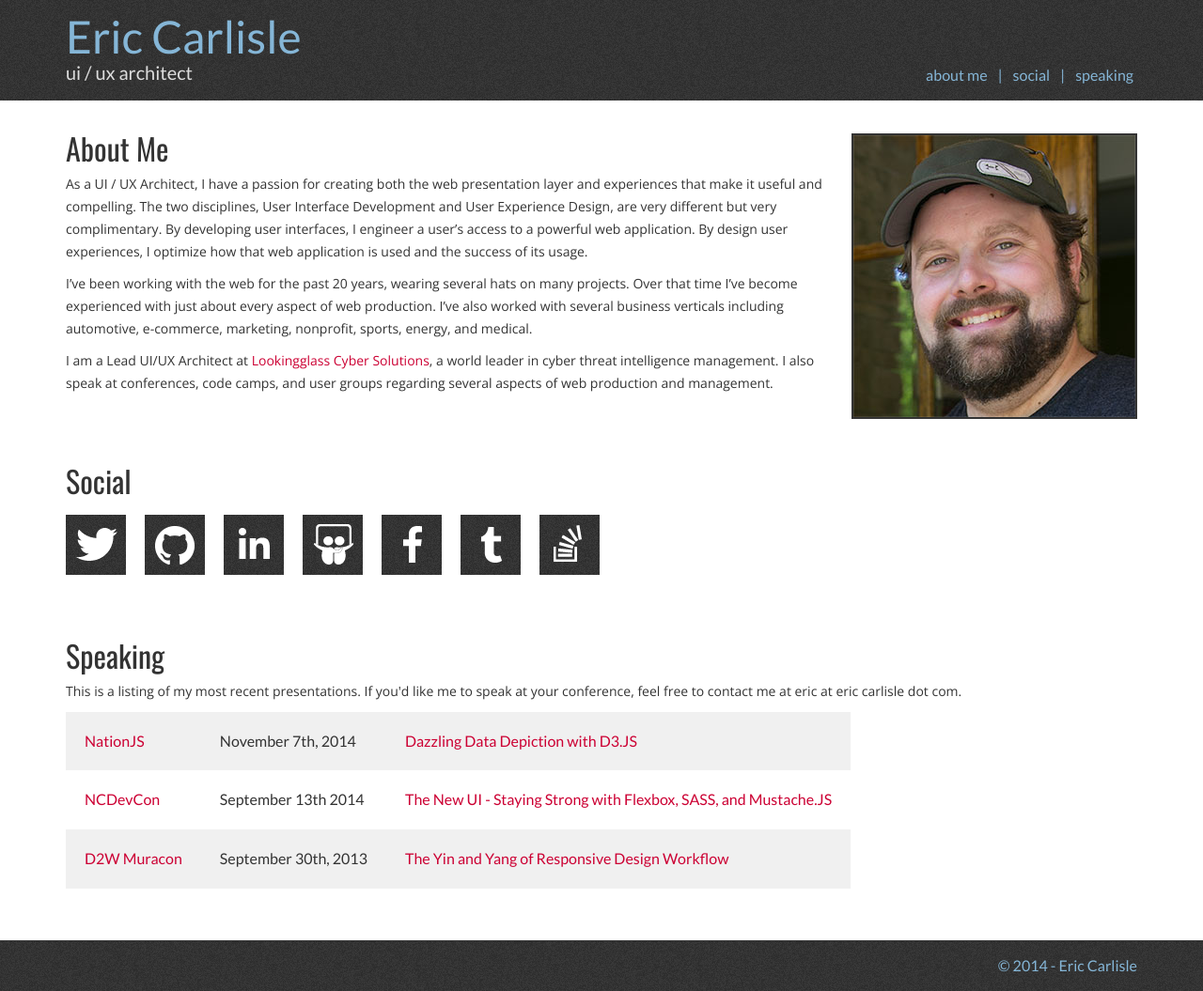
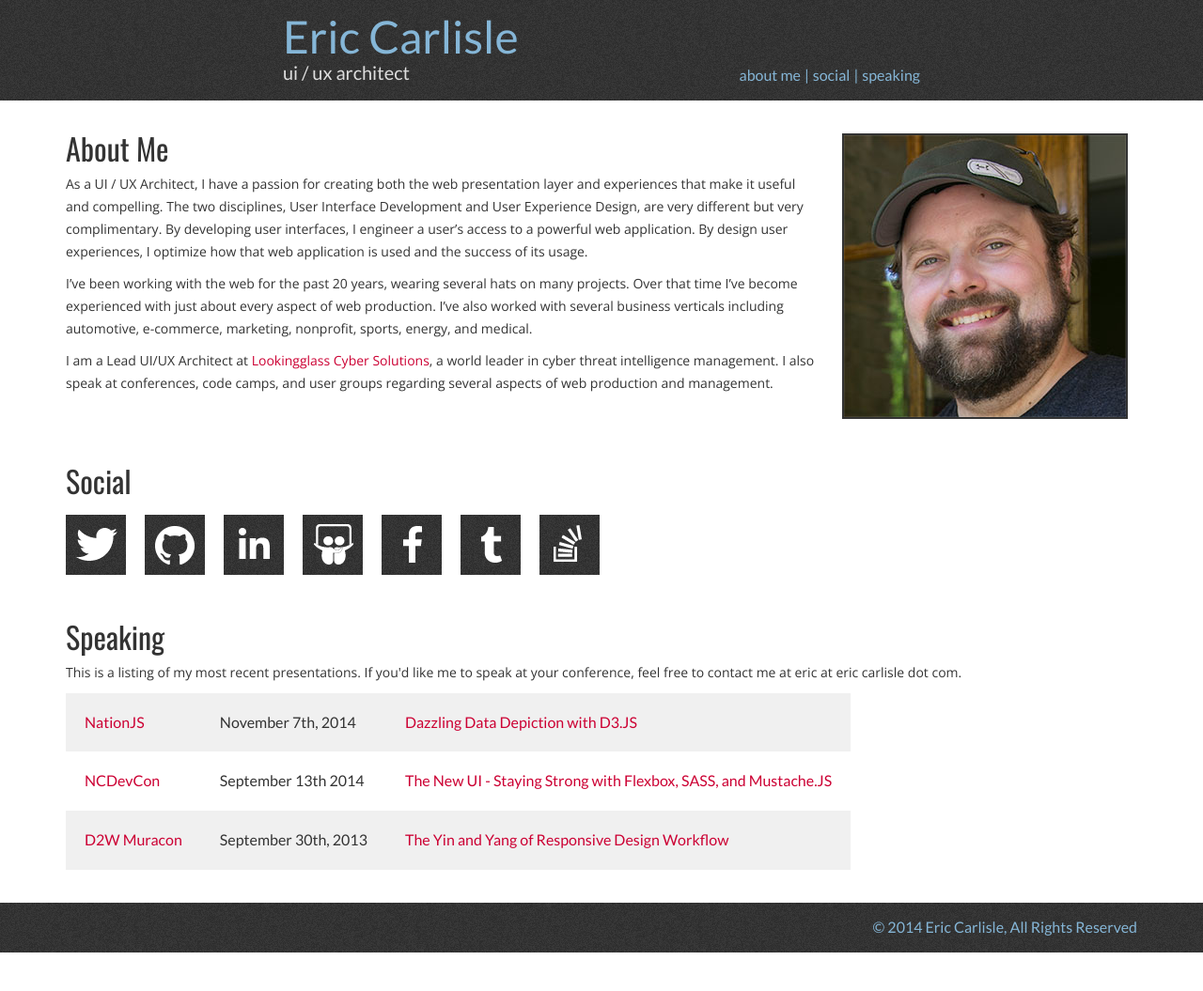
Before and after one commit to ecarlisle/www.ericcarlisle.old.jekyll, a Jekyll site: the page built from index.html, in a window 1280 px wide. Shown: the whole page at 94% size. Built offline with Jekyll 4.4.1, drawn with Linux system fonts in a browser that asks for light colours; nearby versions of some CDN libraries; library files that are not in the unit come from our copies; after the commit the page ends 1014 px from its top, so only the background shows below that.

Commit message:
Sweeten up responsive/

```diff
--- a/_includes/footer.html
+++ b/_includes/footer.html
@@ -1,8 +1,8 @@
-<div id="footer-wrapper">
+<div class="wrapper">
 	<div class="container">
-		<section>
-			<footer>
-				&copy; 2014 - Eric Carlisle
+		<section class="cf">
+			<footer class="rfloat">
+				&copy; 2014 Eric Carlisle, All Rights Reserved
 			</footer>
 		</section>
 	</div>
--- a/_includes/header.html
+++ b/_includes/header.html
@@ -1,34 +1,25 @@
-<div id="header-wrapper">
-  <div class="container">
-    <header>
-      <div>
+<div class="wrapper bmar">
+  <header class="container">
+    <div id="title">
       <h1><a href="{{ site.baseurl }}/">{{ site.title }}</a></h1>
       <span id="h1-tag-line">ui / ux architect</span>
     </div>
 
-      <nav id="nav-top" class="rfloat">
+    <nav id="nav-top">
       <ul>
         <li>
           <a href="#about-me">about me</a>
         </li>
-          <li>|</li>
+        <li class="separator">|</li>
         <li>
           <a href="#social">social</a>
         </li>
-          <li>|</li>
+        <li class="separator">|</li>
         <li>
           <a href="#speaking">speaking</a>
         </li>
       </ul>
     </nav>
+
   </header>
 </div>
-</div>
-
-<!--
-{% for page in site.pages %}
-  {% if page.title %}
-  <a class="page-link" href="{{ page.url | prepend: site.baseurl }}">{{ page.title }}</a>
-  {% endif %}
-{% endfor %}
--->
--- a/_sass/_base.scss
+++ b/_sass/_base.scss
@@ -1,60 +1,11 @@
-// ---------- SASS Variables ----------
+// ---------- Tag Selectors ----------
 
-// Colors
-$white: #ddd;
-$black: #333;
-$blue: #369;
-$periwinkle: #85b6d7;
-$light-gray: #F0F0F0;
-
-// Fonts
-$lato: 'Lato', sans-serif;
-$oswald: 'Oswald', sans-serif;
-
-// ---------- SASS Functions ----------
-
-// Functions
-@function calculateRem($size) {
-  $remSize: $size / 10px;
-  @return $remSize * 1rem;
+html {
+  font-size: 10px;
 }
-
-// ---------- SASS Mixins ----------
-
-@mixin font-size($size: 16px) {
-  font-size: $size;
-  font-size: calculateRem($size);
-}
-
-@mixin flexbox {
-  display: -webkit-box;
-  display: -webkit-flex;
-  display: -moz-flex;
-  display: -ms-flexbox;
-  display: flex;
-}
-
-@mixin bp($point) {
-  // Small devices (tablets, 768px and up)
-  @if $point == small {
-    @media all and (min-width: 768px) { @content; }
-  }
-  // Medium devices (desktops, 992px and up)
-  @else if $point == medium {
-    @media all and (min-width: 992px) { @content; }
-  }
-  // Large devices (large desktops, 1200px and up)
-  @else if $point == large {
-    @media all and (min-width: 1200px)  { @content; }
-  }
-}
-
-
-// ---------- Tag Selectors ----------
 
 body {
   color: $black;
-  font-size: 10px;
   font-family: $lato;
 }
 
@@ -102,29 +53,31 @@
   margin: 1rem 0;
 }
 
-.container {
-  @include font-size(16px);
-  margin-bottom: 2rem;
-  width: 1170px;
-  padding: 1.5rem;
+figure {
+  margin: 0 1rem 2rem;
+  text-align: center;
 }
-
-
 
 // ---------- Header ----------
 
-#header-wrapper {
-  background: url('/img/bg.png');
-  color: $periwinkle;
-  margin: 0 0 2rem 0;
-  padding: 0px;
+header {
+  @include flexbox;
+  align-items: flex-end;
+  flex-direction: column;
+  justify-content: space-between;
+  padding: 2rem;
+
+  @include bp(sm) {
+    flex-direction: row;
+  }
 }
 
-header {
-  align-items: flex-end;
-  display: flex;
-  @include flexbox;
-  justify-content: space-between;
+#title {
+  margin-bottom: 2rem;
+  align-self: flex-start;
+  @include bp(sm) {
+    margin-bottom: 0;
+  }
 }
 
 
@@ -134,17 +87,34 @@
 }
 
 
-#nav-top ul {
-  list-style-type: none;
-  margin: 0;
-  li {
-    display: inline;
-    padding: 0 4px;
-    a {
-      color: $periwinkle;
-      text-decoration: none;
-      &:hover {
-        text-decoration: underline;
+#nav-top {
+
+  width: 100%;
+  @include bp(sm) {
+    width: auto;
+  }
+
+
+  ul {
+    @include flexbox;
+    list-style-type: none;
+    margin: 0;
+    padding: 0;
+    width: 100%;
+    justify-content: space-between;
+    @include bp(sm) {
+      justify-content: flex-end;
+    }
+
+
+    li {
+      padding: 0 0 0 4px;
+
+      &.separator {
+        display: none;
+        @include bp(sm) {
+          display: inline;
+        }
       }
     }
   }
@@ -153,19 +123,26 @@
 // ---------- Homepage ----------
 
 #about-me {
-  display: flex;
-  article {
-    flex: 1;
+  @include flexbox;
+  flex-direction: column;
+  @include bp(sm) {
+    flex-direction: row;
   }
+
   img {
     border: solid 2px $black;
-    margin: 0 0 0 1.5rem;
+    margin: 0 auto;
+    @include bp(sm) {
+      margin: 0 0 0 1.5rem;
+    }
+    height: auto;
   }
 }
 
 #social-icons {
   @include flexbox();
   justify-content: flex-start;
+  flex-wrap: wrap;
 
   a {
     margin: 1rem 2rem 2rem 0;
@@ -194,26 +171,37 @@
 
       td {
         padding: 2rem;
+        vertical-align: top;
       }
     }
   }
 }
 
-#footer-wrapper {
-  background: url('/img/bg.png');
-  color: $periwinkle;
-  margin-bottom: 0;
-  margin-top: 4rem;
-  border-top: solid 1px $black;
-  text-align: right;
-
-  div.container {
-    margin-bottom: 0;
+// ---------- Class Selectors ----------
+.container {
+  @include font-size(16px);
+  margin: 0 auto;
+  padding: 1.5rem;
+  @include bp(lg){
+    width: 1170px
   }
 }
 
+.wrapper {
+  background: url('/img/bg.png');
+  color: $periwinkle;
+  a {
+    color: $periwinkle;
+    text-decoration: none;
+    &:hover {
+      text-decoration: underline;
+    }
+  }
+}
 
-// ---------- Class Selectors ----------
+.bmar {
+  margin-bottom: 2rem;
+}
 
 .cf:before, .cf:after {
     content: " ";
@@ -235,5 +223,3 @@
 .rfloat {
   float: right;
 }
-
-@import url('bootstrap-grid.css');
--- /dev/null
+++ b/_sass/_functions.scss
@@ -0,0 +1,4 @@
+@function calculateRem($size) {
+  $remSize: $size / 10px;
+  @return $remSize * 1rem;
+}
--- /dev/null
+++ b/_sass/_mixins.scss
@@ -0,0 +1,27 @@
+@mixin font-size($size: 16px) {
+  font-size: $size;
+  font-size: calculateRem($size);
+}
+
+@mixin flexbox {
+  display: -webkit-box;
+  display: -webkit-flex;
+  display: -moz-flex;
+  display: -ms-flexbox;
+  display: flex;
+}
+
+@mixin bp($point) {
+  // Small devices (tablets, 768px and up)
+  @if $point == sm {
+    @media all and (min-width: 768px) { @content; }
+  }
+  // Medium devices (desktops, 992px and up)
+  @else if $point == md {
+    @media all and (min-width: 992px) { @content; }
+  }
+  // Large devices (large desktops, 1200px and up)
+  @else if $point == lg {
+    @media all and (min-width: 1200px)  { @content; }
+  }
+}
--- /dev/null
+++ b/_sass/_variables.scss
@@ -0,0 +1,10 @@
+// ---------- Colors ----------
+$white: #ddd;
+$black: #333;
+$blue: #369;
+$periwinkle: #85b6d7;
+$light-gray: #F0F0F0;
+
+// ---------- Fonts ----------
+$lato: 'Lato', sans-serif;
+$oswald: 'Oswald', sans-serif;
--- a/css/main.scss
+++ b/css/main.scss
@@ -4,6 +4,7 @@
 
 @import
 		"/css/normalize.css",
-		"/css/bootstrap-grid.css",
+		"variables",
+		"mixins",
 		"base"
 ;
--- a/index.html
+++ b/index.html
@@ -4,8 +4,8 @@
 ---
 <div class="container">
   <section id="about-me">
+
     <article>
-
       <a name="about-me"></a>
       <h2>About Me</h2>
 
@@ -15,7 +15,11 @@
 
         <p>I am a Lead UI/UX Architect at <a href="http://www.lgscout.com">Lookingglass Cyber Solutions</a>, a world leader in cyber threat intelligence management.  I also speak at conferences, code camps, and user groups regarding several aspects of web production and management.</p>
     </article>
-    <img src="/img/eric-carlisle.jpg" title="Eric Carlisle" alt="Eric Carlisle">
+
+    <figure style="flex: none">
+      <img src="/img/eric-carlisle.jpg" title="Eric Carlisle" alt="Eric Carlisle" />
+    </figure>
+
   </section>
 </div>
 
@@ -65,7 +69,7 @@
   </section>
 </div>
 
-<div class="container">
+<div class="container bmar">
   <section id="speaking">
 
     <a name="speaking"></a>
```
Also changed, not shown: css/bootstrap-grid.css (deleted), 1 other file. Lines whose indentation alone changed are shown as unchanged.
